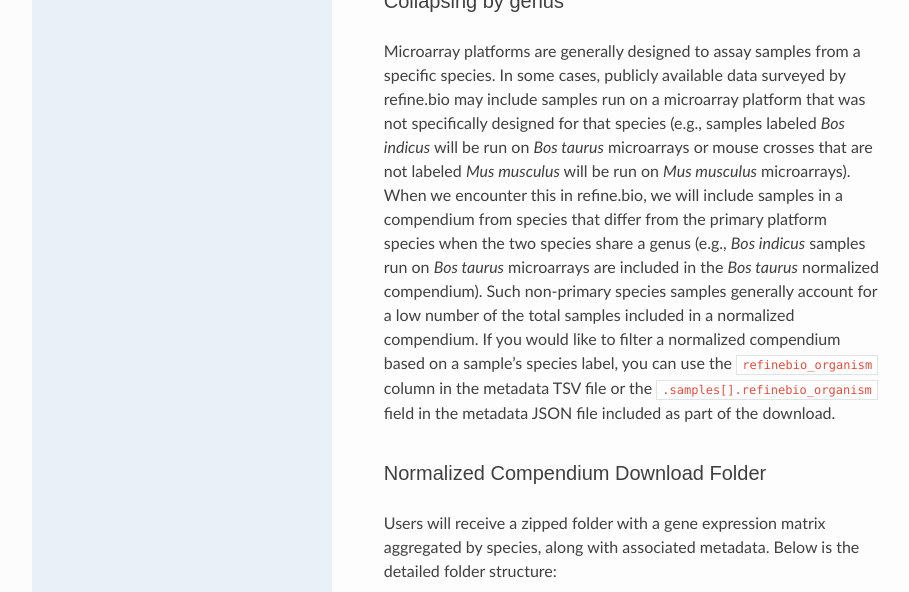
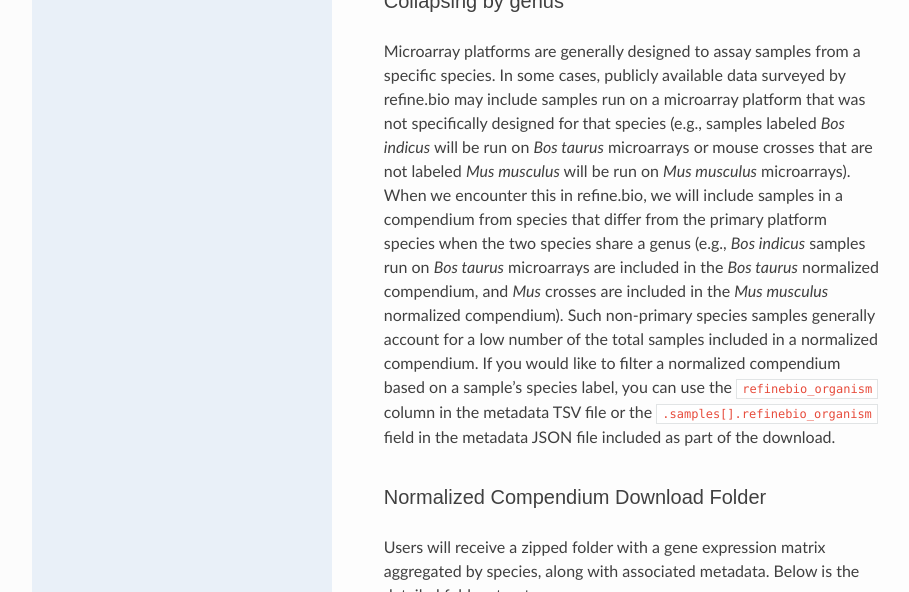
Before and after one commit to AlexsLemonade/refinebio-docs, a Sphinx documentation site: the page built from docs/main_text.md, in a window 1280 px wide and 900 px high, scrolled down 22012 px, cut to the strip 0-592 px from the top of the window. Shown: the whole strip, without its empty margins (158-1067 px from the left). Built offline with Sphinx 7.4.7 and the Read the Docs theme 2.0.0, drawn with Linux system fonts in a browser that asks for light colours.

Commit message:
Update docs/main_text.md
Co-Authored-By: jashapiro <josh.shapiro@ccdatalab.org>

```diff
--- a/docs/main_text.md
+++ b/docs/main_text.md
@@ -441,7 +441,7 @@
 
 Microarray platforms are generally designed to assay samples from a specific species.
 In some cases, publicly available data surveyed by refine.bio may include samples run on a microarray platform that was not specifically designed for that species (e.g., samples labeled _Bos indicus_ will be run on _Bos taurus_ microarrays or mouse crosses that are not labeled _Mus musculus_ will be run on _Mus musculus_ microarrays).
-When we encounter this in refine.bio, we will include samples in a compendium from species that differ from the primary platform species when the two species share a genus (e.g., _Bos indicus_ samples run on _Bos taurus_ microarrays are included in the _Bos taurus_ normalized compendium).
+When we encounter this in refine.bio, we will include samples in a compendium from species that differ from the primary platform species when the two species share a genus (e.g., _Bos indicus_ samples run on _Bos taurus_ microarrays are included in the _Bos taurus_ normalized compendium, and _Mus_ crosses are included in the _Mus musculus_ normalized compendium).
 Such non-primary species samples generally account for a low number of the total samples included in a normalized compendium.
 If you would like to filter a normalized compendium based on a sample's species label, you can use the `refinebio_organism` column in the metadata TSV file or the `.samples[].refinebio_organism` field in the metadata JSON file included as part of the download.
 
```
